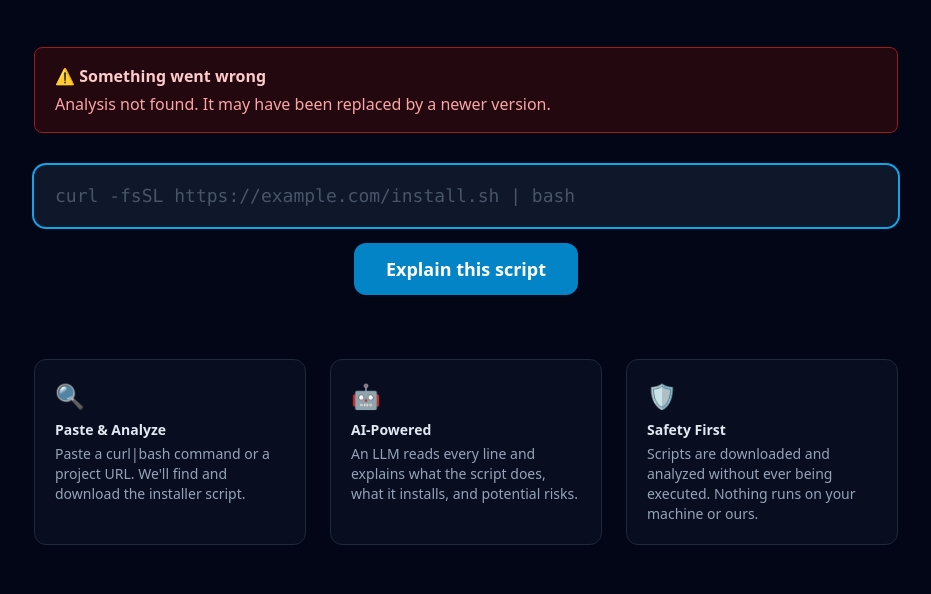
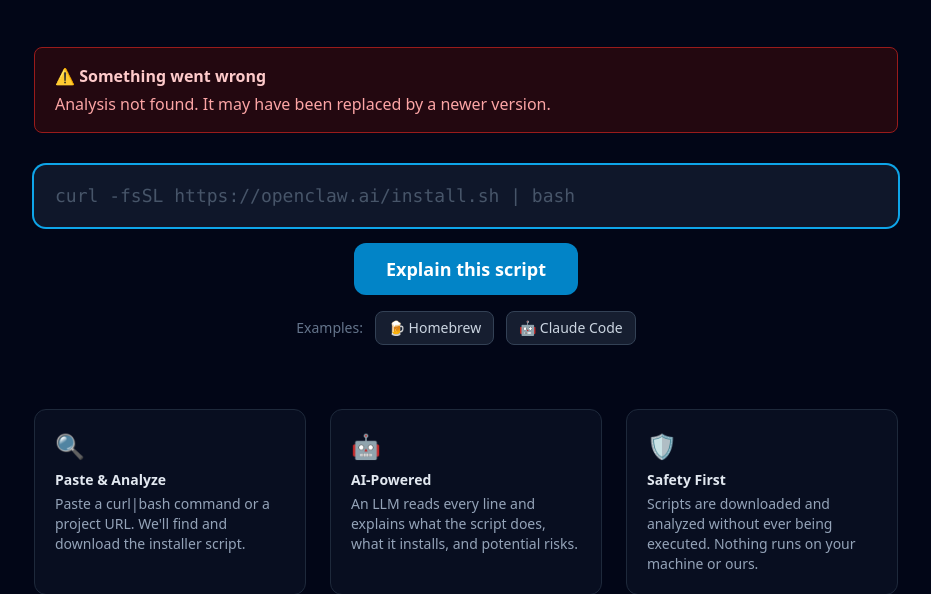
Before and after one commit to senko/curl-bash-explain, a Django app: page /results/1 in a window 1280 px wide. Shown: the part 239-833 px from the top of the page, without its empty margins (174-1105 px from the left). Run offline with Django 5.2, Linux system fonts and the light colour scheme; data that the repository does not hold is empty; some libraries are stand-ins or nearby versions.

Commit message:
Update placeholder to openclaw.ai and add example analysis buttons
- Changed input placeholder from example.com to https://openclaw.ai/install.sh
- Added Homebrew and Claude Code example buttons below the submit button
  linking to their cached analysis results

Co-authored-by: Shelley <shelley@exe.dev>

```diff
--- a/analyzer/templates/analyzer/index.html
+++ b/analyzer/templates/analyzer/index.html
@@ -27,7 +27,7 @@
                 type="text"
                 name="input"
                 value="{{ input_value|default:'' }}"
-                placeholder="curl -fsSL https://example.com/install.sh | bash"
+                placeholder="curl -fsSL https://openclaw.ai/install.sh | bash"
                 autofocus
                 class="w-full bg-slate-900 border border-slate-700 rounded-xl px-5 py-4 text-lg
                        text-slate-100 placeholder-slate-600 font-mono
@@ -52,6 +52,17 @@
                     Analyzing…
                 </span>
             </button>
+        </div>
+        <div class="flex items-center justify-center gap-3 text-sm text-slate-500">
+            <span>Examples:</span>
+            <a href="/results/1c9db64f27d7487ecf74fe3543b96beb1f78039cc92745c3e825a9a7ccefec80"
+               class="inline-flex items-center gap-1.5 bg-slate-800/70 hover:bg-slate-700/70 border border-slate-700 hover:border-slate-600 text-slate-300 px-3 py-1.5 rounded-lg transition-colors">
+                🍺 Homebrew
+            </a>
+            <a href="/results/bfd18e9064fb1e2ddda074cb5819ed58d96a71b3a4c321197a90943236daadd7"
+               class="inline-flex items-center gap-1.5 bg-slate-800/70 hover:bg-slate-700/70 border border-slate-700 hover:border-slate-600 text-slate-300 px-3 py-1.5 rounded-lg transition-colors">
+                🤖 Claude Code
+            </a>
         </div>
     </form>
 
```
